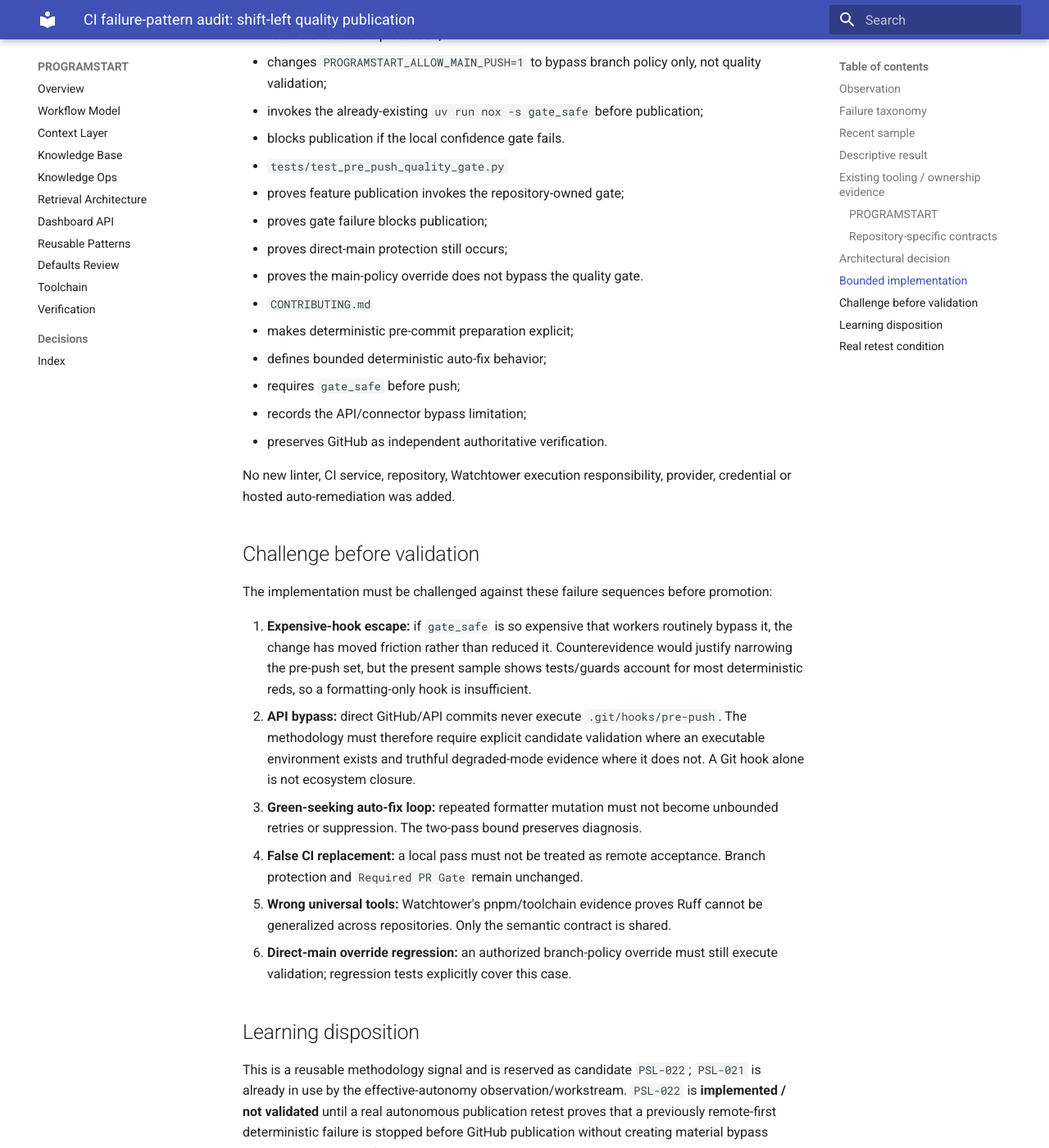
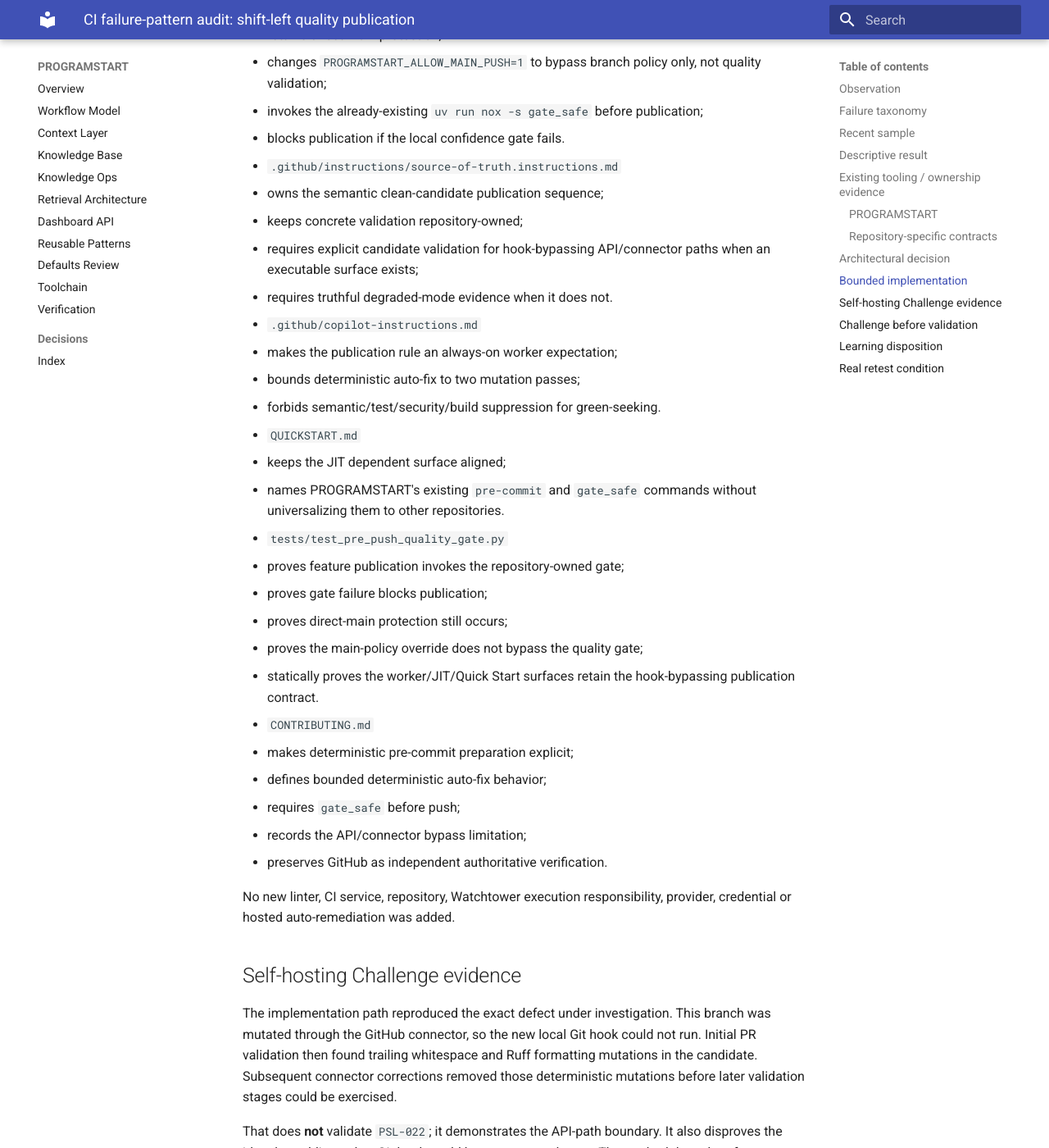
Before and after one commit to GrahamArdent/PROGRAMSTART, an MkDocs documentation site: the page built from docs/acceptance/observations/2026-09-04-ci-failure-shift-left-quality.md, in a window 1280 px wide and 1400 px high, scrolled down 5148 px. Shown: the whole window at 82% size. Built offline with MkDocs 1.6.1 and Material for MkDocs 9.7.7, drawn with Linux system fonts in a browser that asks for light colours; some of the changed text lies outside the part shown.

Commit message:
docs: reconcile API publication Challenge evidence

```diff
--- a/docs/acceptance/observations/2026-09-04-ci-failure-shift-left-quality.md
+++ b/docs/acceptance/observations/2026-09-04-ci-failure-shift-left-quality.md
@@ -107,11 +107,24 @@
   - changes `PROGRAMSTART_ALLOW_MAIN_PUSH=1` to bypass branch policy only, not quality validation;
   - invokes the already-existing `uv run nox -s gate_safe` before publication;
   - blocks publication if the local confidence gate fails.
+- `.github/instructions/source-of-truth.instructions.md`
+  - owns the semantic clean-candidate publication sequence;
+  - keeps concrete validation repository-owned;
+  - requires explicit candidate validation for hook-bypassing API/connector paths when an executable surface exists;
+  - requires truthful degraded-mode evidence when it does not.
+- `.github/copilot-instructions.md`
+  - makes the publication rule an always-on worker expectation;
+  - bounds deterministic auto-fix to two mutation passes;
+  - forbids semantic/test/security/build suppression for green-seeking.
+- `QUICKSTART.md`
+  - keeps the JIT dependent surface aligned;
+  - names PROGRAMSTART's existing `pre-commit` and `gate_safe` commands without universalizing them to other repositories.
 - `tests/test_pre_push_quality_gate.py`
   - proves feature publication invokes the repository-owned gate;
   - proves gate failure blocks publication;
   - proves direct-main protection still occurs;
-  - proves the main-policy override does not bypass the quality gate.
+  - proves the main-policy override does not bypass the quality gate;
+  - statically proves the worker/JIT/Quick Start surfaces retain the hook-bypassing publication contract.
 - `CONTRIBUTING.md`
   - makes deterministic pre-commit preparation explicit;
   - defines bounded deterministic auto-fix behavior;
@@ -121,16 +134,23 @@
 
 No new linter, CI service, repository, Watchtower execution responsibility, provider, credential or hosted auto-remediation was added.
 
+## Self-hosting Challenge evidence
+
+The implementation path reproduced the exact defect under investigation. This branch was mutated through the GitHub connector, so the new local Git hook could not run. Initial PR validation then found trailing whitespace and Ruff formatting mutations in the candidate. Subsequent connector corrections removed those deterministic mutations before later validation stages could be exercised.
+
+That does **not** validate `PSL-022`; it demonstrates the API-path boundary. It also disproves the idea that adding only a Git hook could be ecosystem closure. The methodology therefore now makes candidate preparation an execution-path responsibility as well as a normal Git-hook responsibility.
+
 ## Challenge before validation
 
 The implementation must be challenged against these failure sequences before promotion:
 
 1. **Expensive-hook escape:** if `gate_safe` is so expensive that workers routinely bypass it, the change has moved friction rather than reduced it. Counterevidence would justify narrowing the pre-push set, but the present sample shows tests/guards account for most deterministic reds, so a formatting-only hook is insufficient.
-2. **API bypass:** direct GitHub/API commits never execute `.git/hooks/pre-push`. The methodology must therefore require explicit candidate validation where an executable environment exists and truthful degraded-mode evidence where it does not. A Git hook alone is not ecosystem closure.
+2. **API bypass:** direct GitHub/API commits never execute `.git/hooks/pre-push`. The JIT and worker instructions now require explicit candidate validation where an executable environment exists and truthful degraded-mode evidence where it does not. This closes the methodology/instruction gap, but a connector with no candidate-execution capability still cannot manufacture a local validation run.
 3. **Green-seeking auto-fix loop:** repeated formatter mutation must not become unbounded retries or suppression. The two-pass bound preserves diagnosis.
 4. **False CI replacement:** a local pass must not be treated as remote acceptance. Branch protection and `Required PR Gate` remain unchanged.
 5. **Wrong universal tools:** Watchtower's pnpm/toolchain evidence proves Ruff cannot be generalized across repositories. Only the semantic contract is shared.
 6. **Direct-main override regression:** an authorized branch-policy override must still execute validation; regression tests explicitly cover this case.
+7. **Instruction-only false enforcement:** worker instructions are necessary but are not evidence that an execution environment actually ran the repository contract. Future autonomous publication evidence must distinguish instruction availability from executable gate evidence.
 
 ## Learning disposition
 
```
